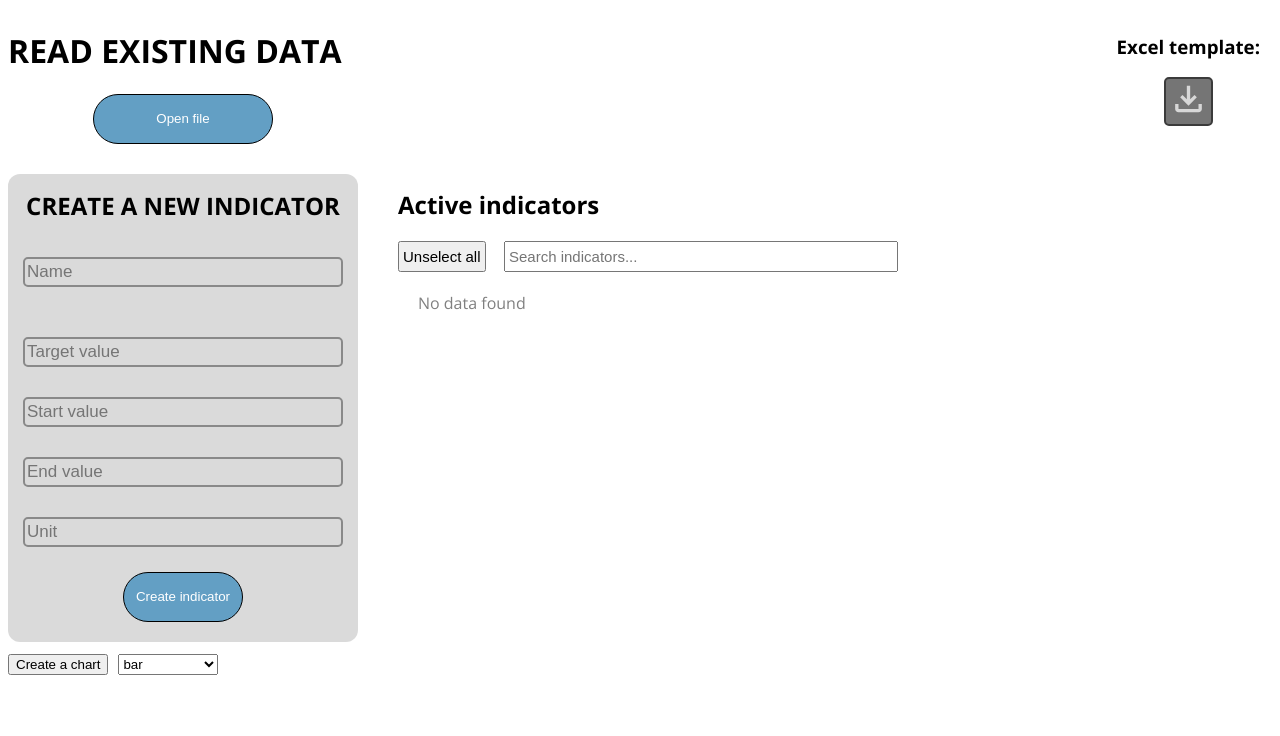
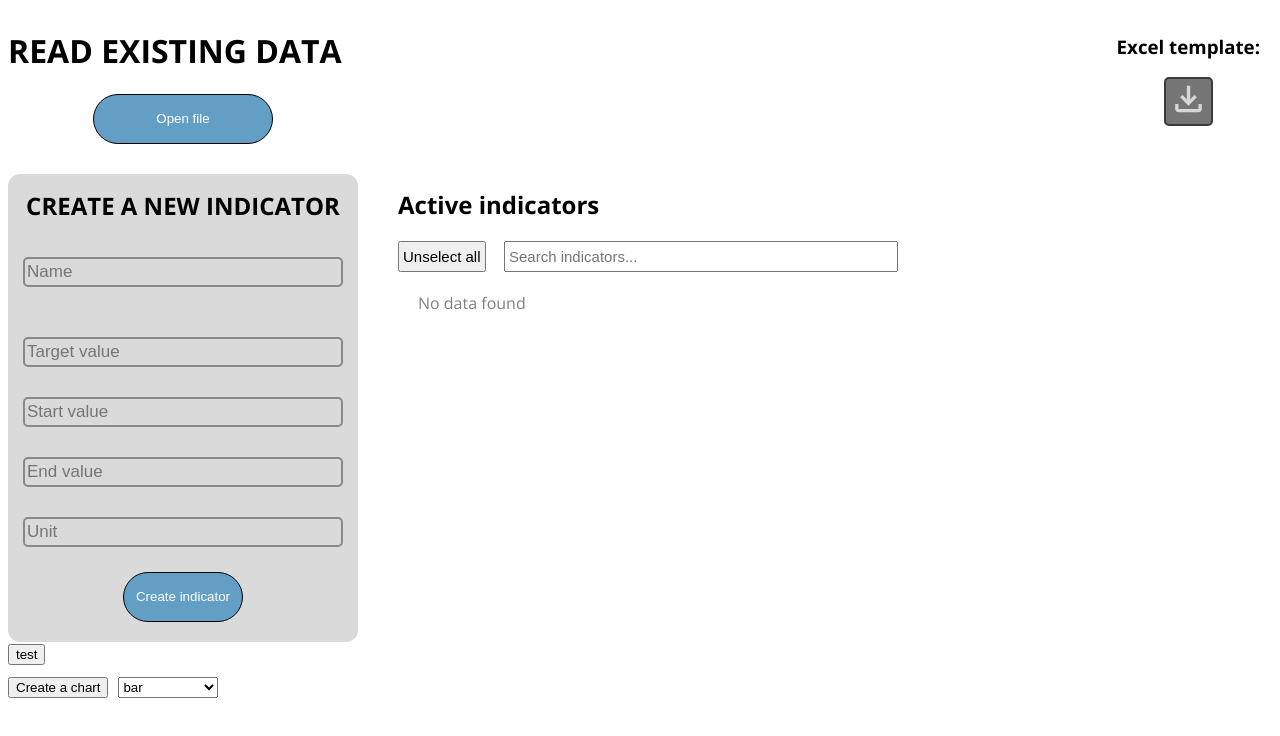
Before and after one commit to Dulme8556/digipalvelut-projekti, a SvelteKit app in the folder digipalvelut-projekti/: page / in a window 1280 px wide. Shown: the top 736 px of the page. Built offline with nearby package versions, Linux system fonts and the light colour scheme.

Commit message:
added debug button

```diff
--- a/digipalvelut-projekti/src/components/app.svelte
+++ b/digipalvelut-projekti/src/components/app.svelte
@@ -14,6 +14,10 @@
     });
 
     setContext("list", lists);
+
+    function test() {
+        console.log(lists.charts)
+    }
 </script>
 
 <div class="website">
@@ -24,6 +28,7 @@
                 <Lines />
             {/key}
         </div>
+        <button onclick={test}>test</button>
         {#key lists.selectedValues.length}
             <Charts />
         {/key}
```
